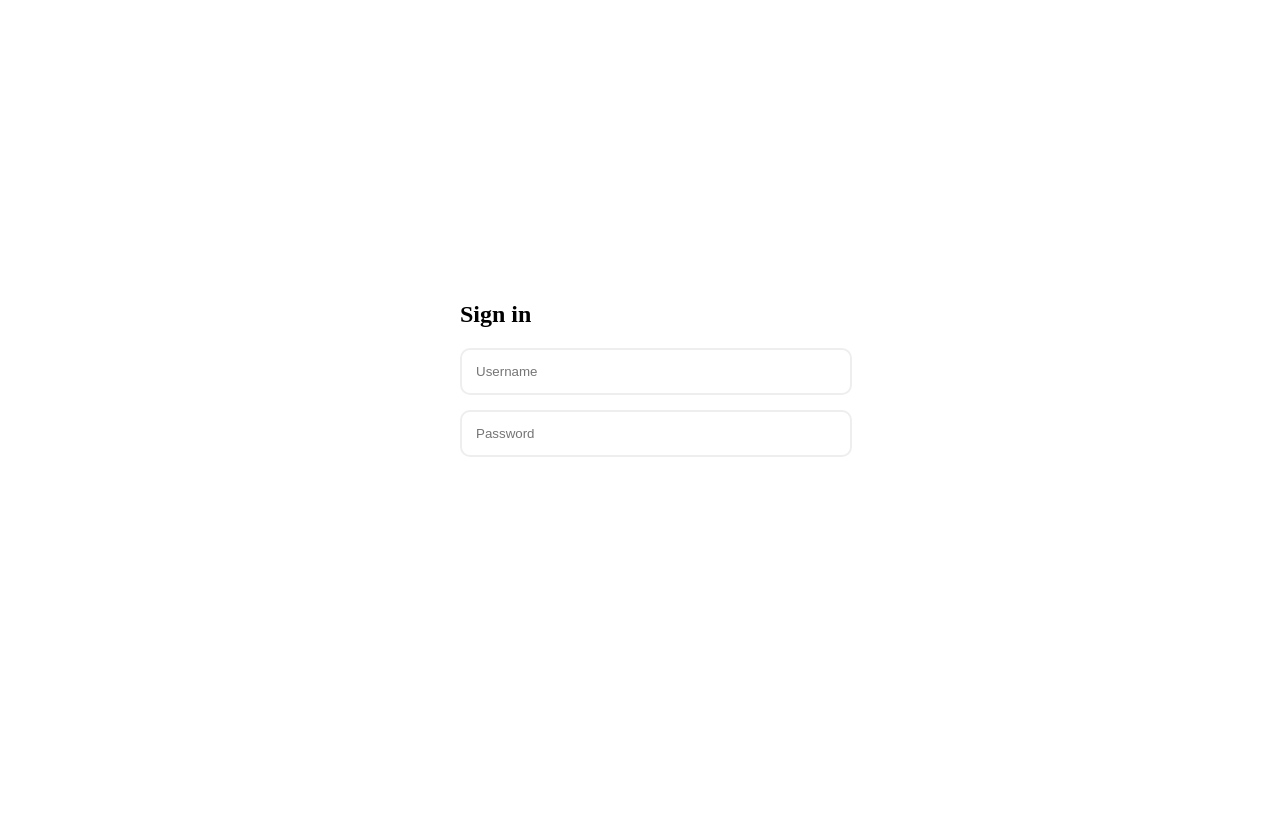
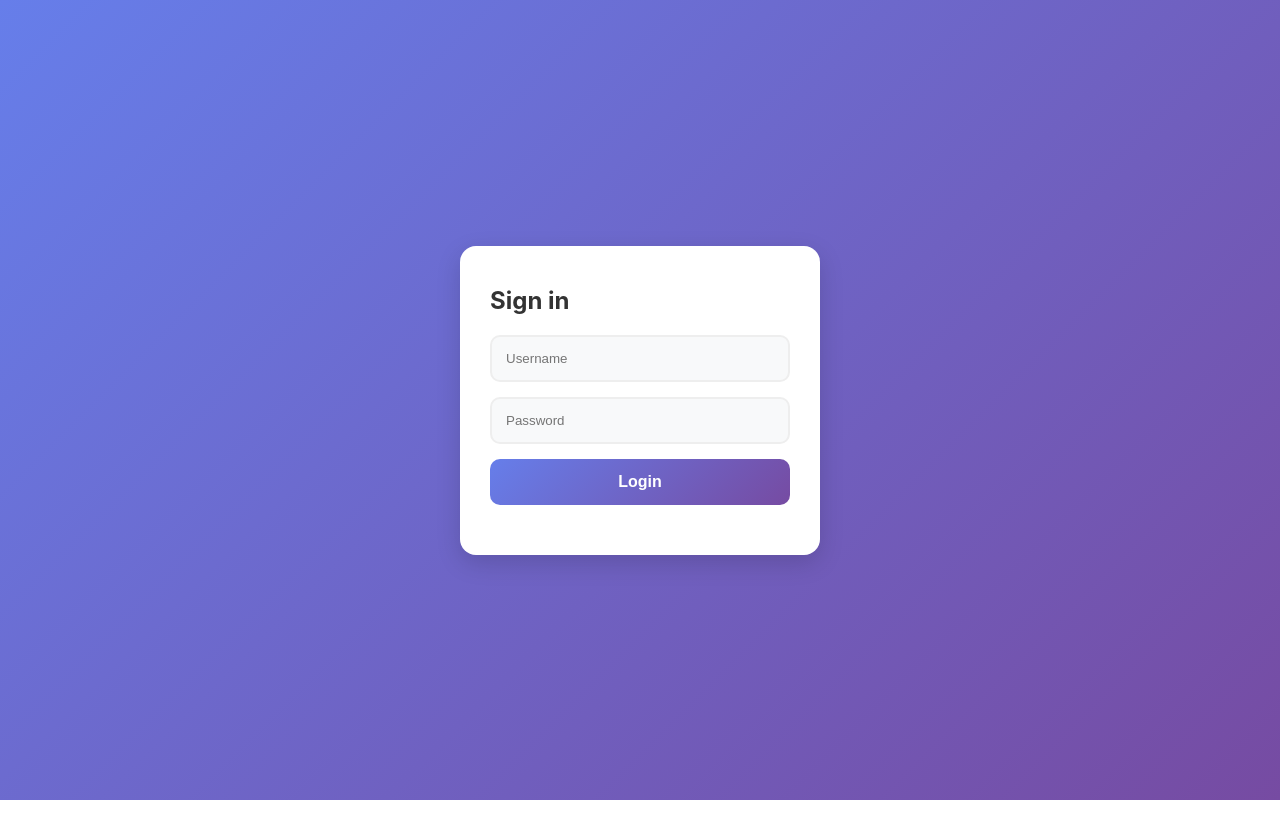
Before and after one commit to midhun-pj/grocery-price-tracker, a website: page public/login.html in a window 1280 px wide. Drawn offline with Linux system fonts and the light colour scheme.

Commit message:
login style issue fix

```diff
--- a/public/login.html
+++ b/public/login.html
@@ -6,7 +6,7 @@
     <meta name="viewport" content="width=device-width,initial-scale=1">
     <title>Login – Grocery Tracker</title>
     <link href="https://cdnjs.cloudflare.com/ajax/libs/font-awesome/6.4.0/css/all.min.css" rel="stylesheet">
-    <link rel="stylesheet" href="style.css">
+    <link rel="stylesheet" href="styles/common.css">
     <style>
         body {
             background: var(--gradient-primary);
```
